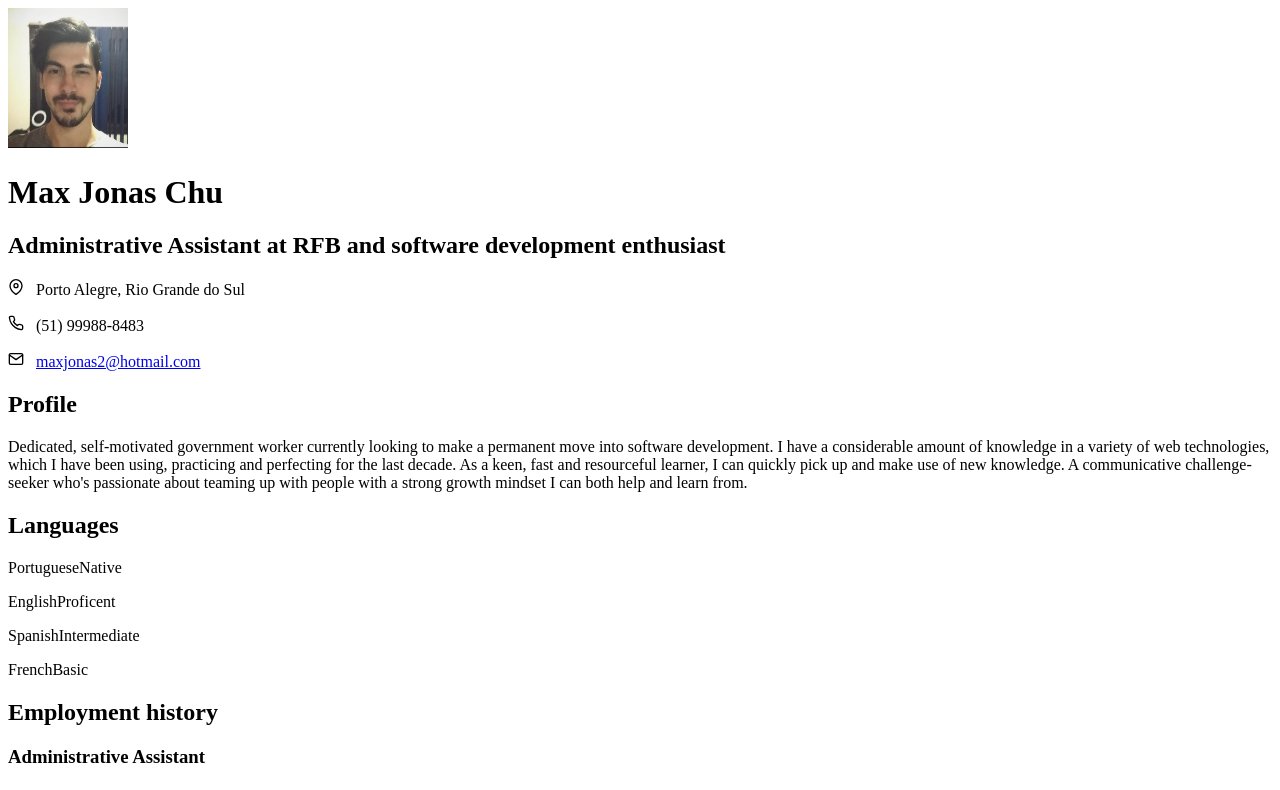
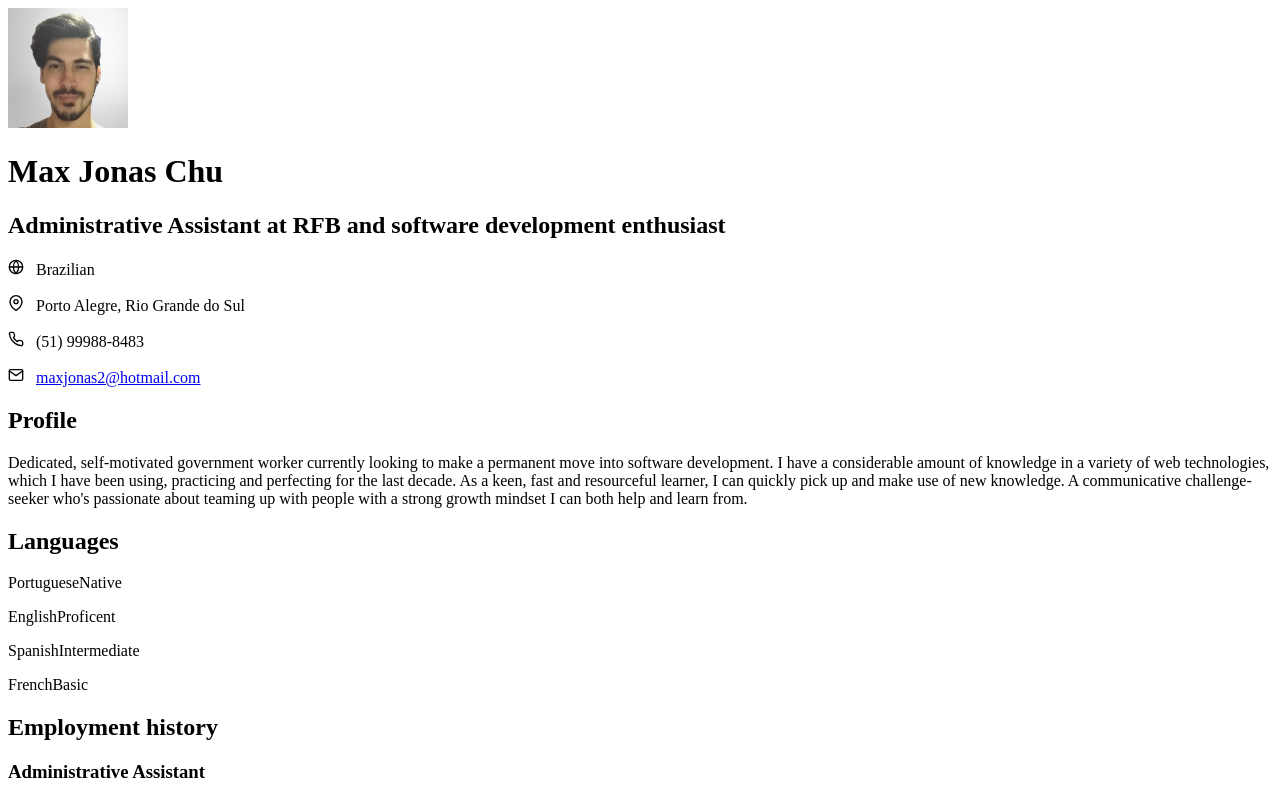
Before and after one commit to maxjonas2/cv-builder, a React (Vite) app: page / in a window 1280 px wide. Shown: the top 790 px of the page. Built offline with nearby package versions, Linux system fonts and the light colour scheme; the HTML template or start-up script is replaced by a standard one.

Commit message:
Style adjustments

```diff
--- a/src/App.jsx
+++ b/src/App.jsx
@@ -1,4 +1,4 @@
-import { FiMail, FiMapPin, FiPhone } from "react-icons/fi";
+import { FiMail, FiMapPin, FiPhone, FiGlobe, FiLinkedin } from "react-icons/fi";
 import EducationDescription from "./components/EducationDescription";
 import JobDescription from "./components/JobDescription";
 import SkillsetDescription from "./components/SkillsetDescription";
@@ -23,6 +23,11 @@ export default function () {
           </div>
         </div>
         <div className='header-info border-left'>
+          <p>
+            <FiGlobe className='feather-icon' />
+            &nbsp; &nbsp;
+            <span>Brazilian</span>
+          </p>
           <p>
             <FiMapPin className='feather-icon' />
             &nbsp; &nbsp;
--- a/src/css/main.css
+++ b/src/css/main.css
@@ -61,7 +61,7 @@ h6 {
 }
 
 body {
-  font-family: system-ui, "Open Sans", sans-serif;
+  font-family: "Inter", "Arial", sans-serif;
   margin: 0 1rem;
   -webkit-print-color-adjust: exact;
           print-color-adjust: exact;
@@ -193,12 +193,13 @@ h2 + :is(p, .content) {
 .skill-level-tag {
   width: 16ch;
   height: 1.4rem;
+  font-weight: 600;
   border-radius: 4px;
-  background-color: #2d69ab;
-  color: white;
+  color: #1b4aa0;
   text-transform: uppercase;
   font-size: 0.6rem;
   letter-spacing: 0.6px;
+  border: 1px solid #1b4aa0;
 }
 
 /* SECTION */
@@ -243,8 +244,8 @@ h2 + :is(p, .content) {
   color: #5e5e5e;
 }
 .article-work-experience .description-period {
-  color: #666;
-  font-size: 1.24rem;
+  color: #555;
+  font-size: 1.1rem;
 }
 
 .article-skill > .description-data {
--- a/src/css/main.scss
+++ b/src/css/main.scss
@@ -73,7 +73,7 @@ h6 {
 
 // Body tag with sans-serif font
 body {
-  font-family: system-ui, "Open Sans", sans-serif;
+  font-family: "Inter", "Arial", sans-serif;
   margin: 0 1rem;
   print-color-adjust: exact;
 }
@@ -205,12 +205,13 @@ h2 + :is(p, .content) {
 .skill-level-tag {
   width: 16ch;
   height: 1.4rem;
+  font-weight: 600;
   border-radius: 4px;
-  background-color: #2d69ab;
-  color: white;
+  color: #1b4aa0;
   text-transform: uppercase;
   font-size: 0.6rem;
   letter-spacing: 0.6px;
+  border: 1px solid #1b4aa0;
 }
 
 /* SECTION */
@@ -261,8 +262,8 @@ h2 + :is(p, .content) {
   }
 
   .description-period {
-    color: #666;
-    font-size: 1.24rem;
+    color: #555;
+    font-size: 1.1rem;
   }
 }
 
```
Also changed, not shown: public/jonas.png, 1 other file (tests, documents, lock files or other folders).
